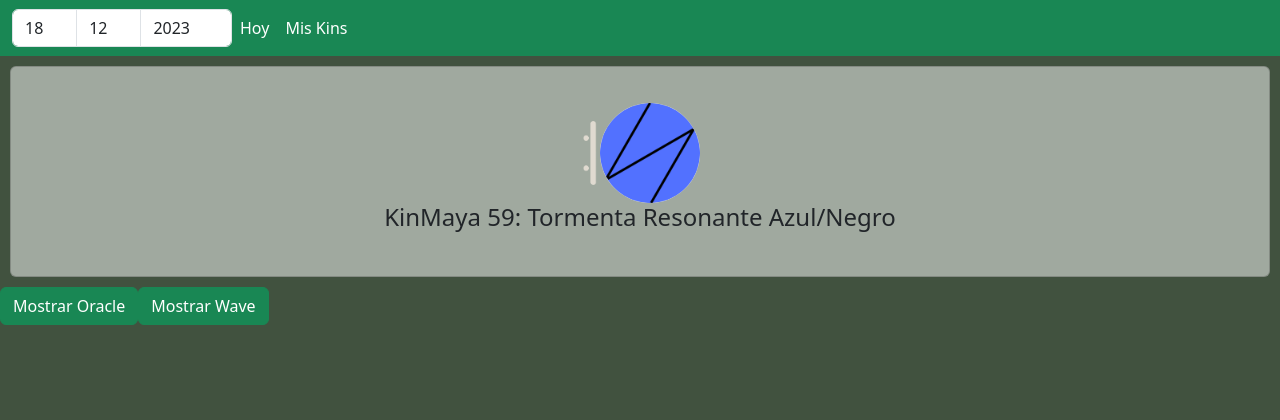
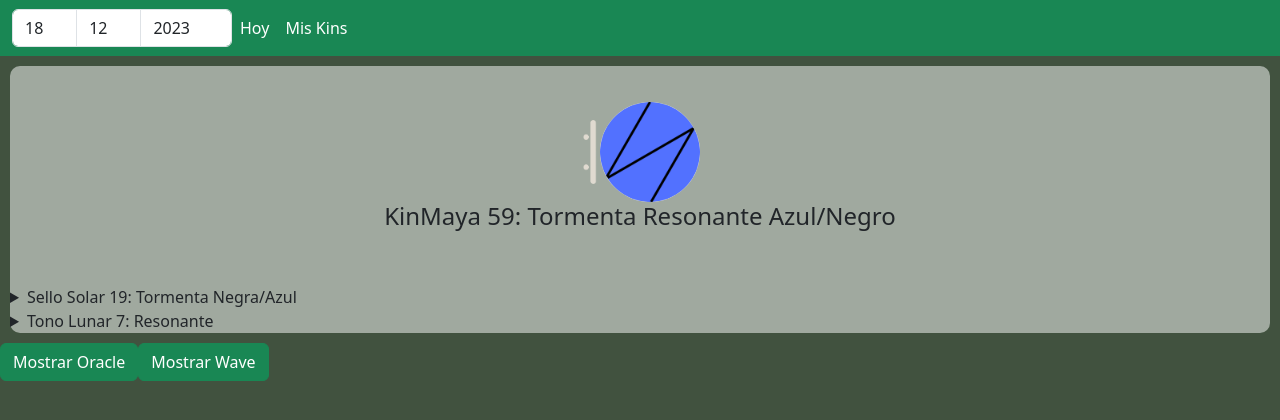
Before and after one commit to LihueMaidanaAvaca/SolKin, a React (Create React App) app: page / in a window 1280 px wide. Shown: the top 420 px of the page. Built offline with nearby package versions, Linux system fonts and the light colour scheme; a small style sheet from the web is missing.

Commit message:
new home 2

```diff
--- a/src/pages/HomePage.js
+++ b/src/pages/HomePage.js
@@ -42,13 +42,27 @@ export default function HomePage({ day, month, year }) {
     return (
         <div >
             <section style={{ height: "100vh" }}>
-                <div className='card' style={{ backgroundColor: 'rgba(255, 255, 255, 0.5)' }}>
-                    <div className='card-body'>
-                        <KinMaya kinMaya={kinMaya} />
-                        <h4 className='card-tittle'>
-                            KinMaya {kinMaya.kin}: {kinMaya.Umbral}
-                        </h4>
+                <div style={{ backgroundColor: 'rgba(255, 255, 255, 0.5)', borderRadius: '10px', margin: '10px' }}>
+                    <div className='card' style={{ backgroundColor: 'rgba(0, 0, 0, 0)', borderRadius: '10px', margin: '10px', border: "0" }}>
+                        <div className='card-body'>
+                            <KinMaya kinMaya={kinMaya} />
+                            <h4 className='card-tittle'>
+                                KinMaya {kinMaya.kin}: {kinMaya.Umbral}
+                            </h4>
+                        </div>
                     </div>
+                        <details className='ml-3'>
+                            <summary class="font-weight-bold ">
+                                Sello Solar {kinMaya.sello}: {kinMaya.tribu}
+                            </summary>
+                            Aqui va una pequeña explicacion Lorem ipsum dolor sit amet, consectetur adipiscing elit, sed do eiusmod tempor incididunt ut labore et
+                        </details>
+                        <details>
+                            <summary>
+                                Tono Lunar {kinMaya.tono}: {kinMaya.vibracion}
+                            </summary>
+                            Aqui va una pequeña explicacion Lorem ipsum dolor sit amet, consectetur adipiscing elit, sed do eiusmod tempor incididunt ut labore et
+                        </details>
                 </div>
                 <button className='btn btn-success' onClick={toggleOracleVisibility}>
                     {showOracle ? 'Ocultar Oracle' : 'Mostrar Oracle'}
```
